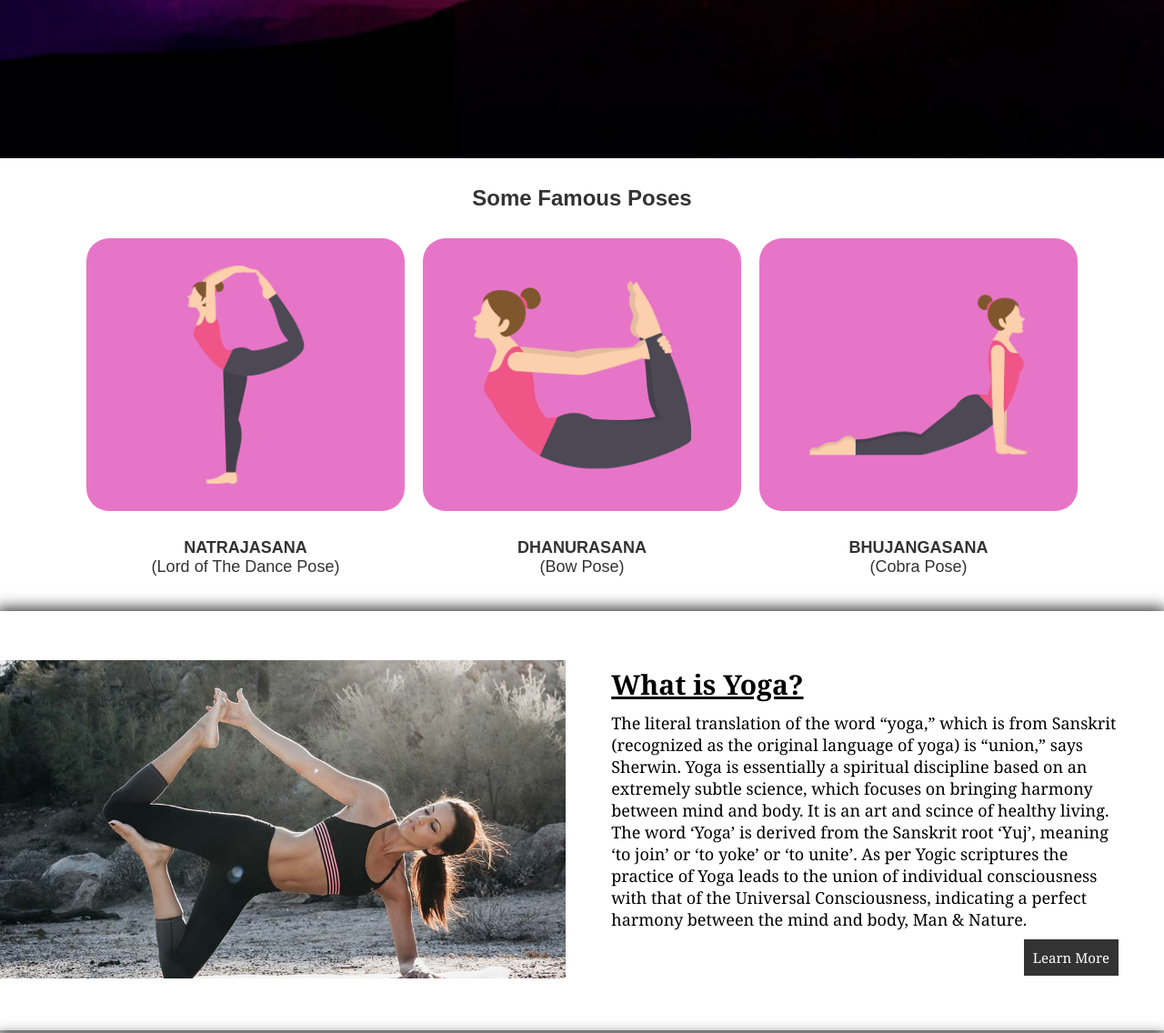
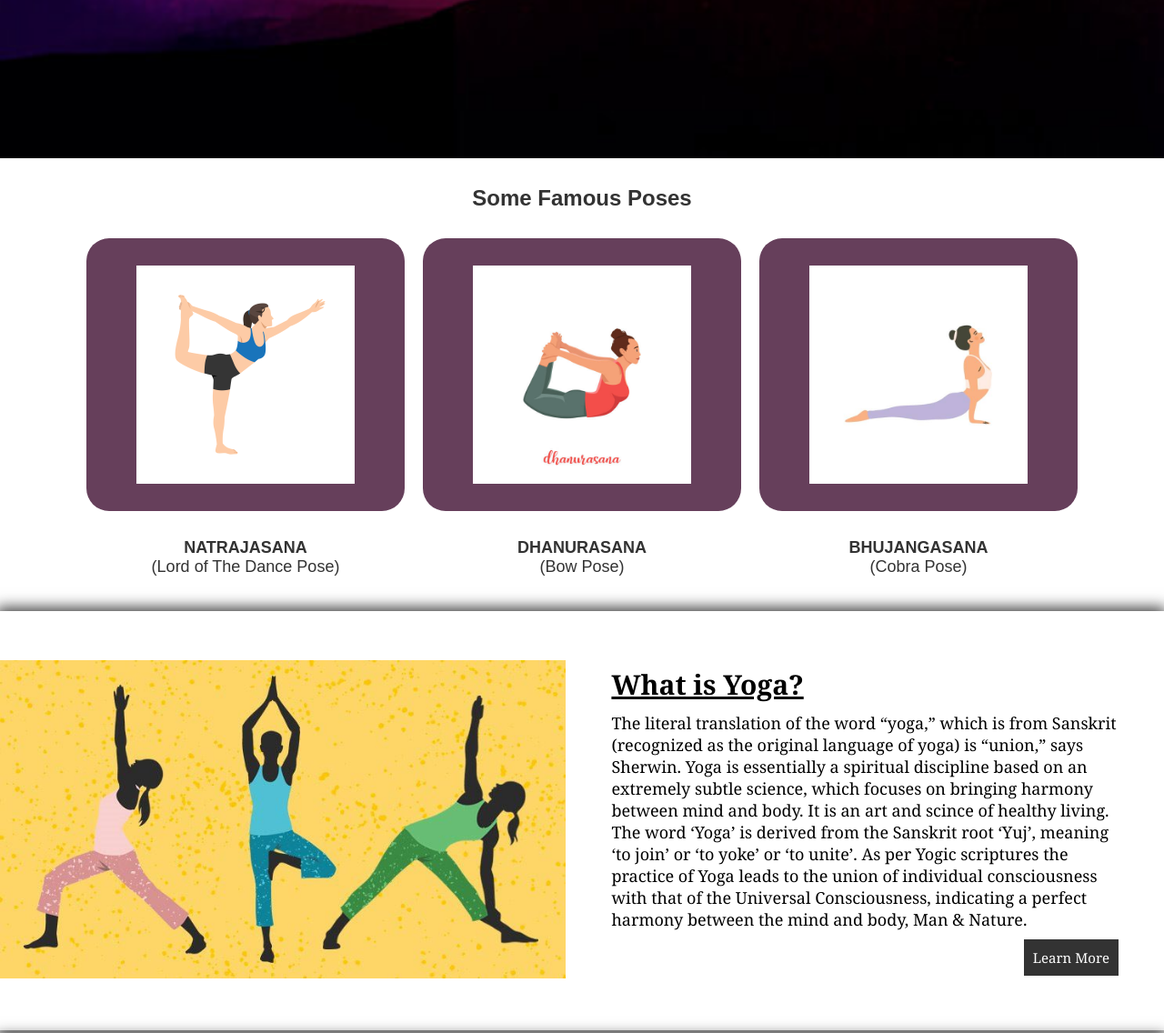
Before and after one commit to Naush-zd/Yoga-Friend-Website, a plain HTML site: page Yoga.html in a window 1280 px wide. Shown: the part 626-1762 px from the top of the page at 91% size. Drawn offline with Linux system fonts and the light colour scheme.

Commit message:
Images Update

```diff
--- a/Yoga.css
+++ b/Yoga.css
@@ -101,7 +101,7 @@ html{
 .card-img-container{
     width: 350px;
     height: 300px;
-    background: #e775c7;
+    background: #663f5b;
     border-radius: 25px;
     display: flex;
     justify-content: space-between;
--- a/Yoga.html
+++ b/Yoga.html
@@ -48,7 +48,7 @@
             <div class="card-content">
                 <div class="card">
                     <div class="card-img-container">
-                        <img src="img/yoga-pose-1.png" alt="" class="card-img">
+                        <img src="img/natrajasana.jpg" alt="" class="card-img">
                         <div class="card-info">
 
                             <ul class="card-info-list">
@@ -65,7 +65,7 @@
 
                 <div class="card">
                     <div class="card-img-container">
-                        <img src="img/yoga-pose-2.png" alt="" class="card-img">
+                        <img src="img/dhanurasana.jpg" alt="" class="card-img">
                         <div class="card-info">
 
                             <ul class="card-info-list">
@@ -81,7 +81,7 @@
                 </div>
                 <div class="card">
                     <div class="card-img-container">
-                        <img src="img/yoga-pose-3.png" alt="" class="card-img">
+                        <img src="img/bhujangasana.jpg" alt="" class="card-img">
                         <div class="card-info">
 
                             <ul class="card-info-list">
@@ -99,7 +99,7 @@
         </div>
         <div class="banner-container">
             <div class="banner-img-container">
-                <img src="img/banner-img-1.jpg" alt="" class="banner-img1">
+                <img src="img/Yoga.jpg" alt="" class="banner-img1">
             </div>
             <div class="banner-content-container">
                 <div class="banner-content">
```
Also changed, not shown: img/Yoga.jpg (added), img/bhujangasana.jpg (added), img/dhanurasana.jpg (added), img/natrajasana.avif (added), img/natrajasana.jpg (added).
